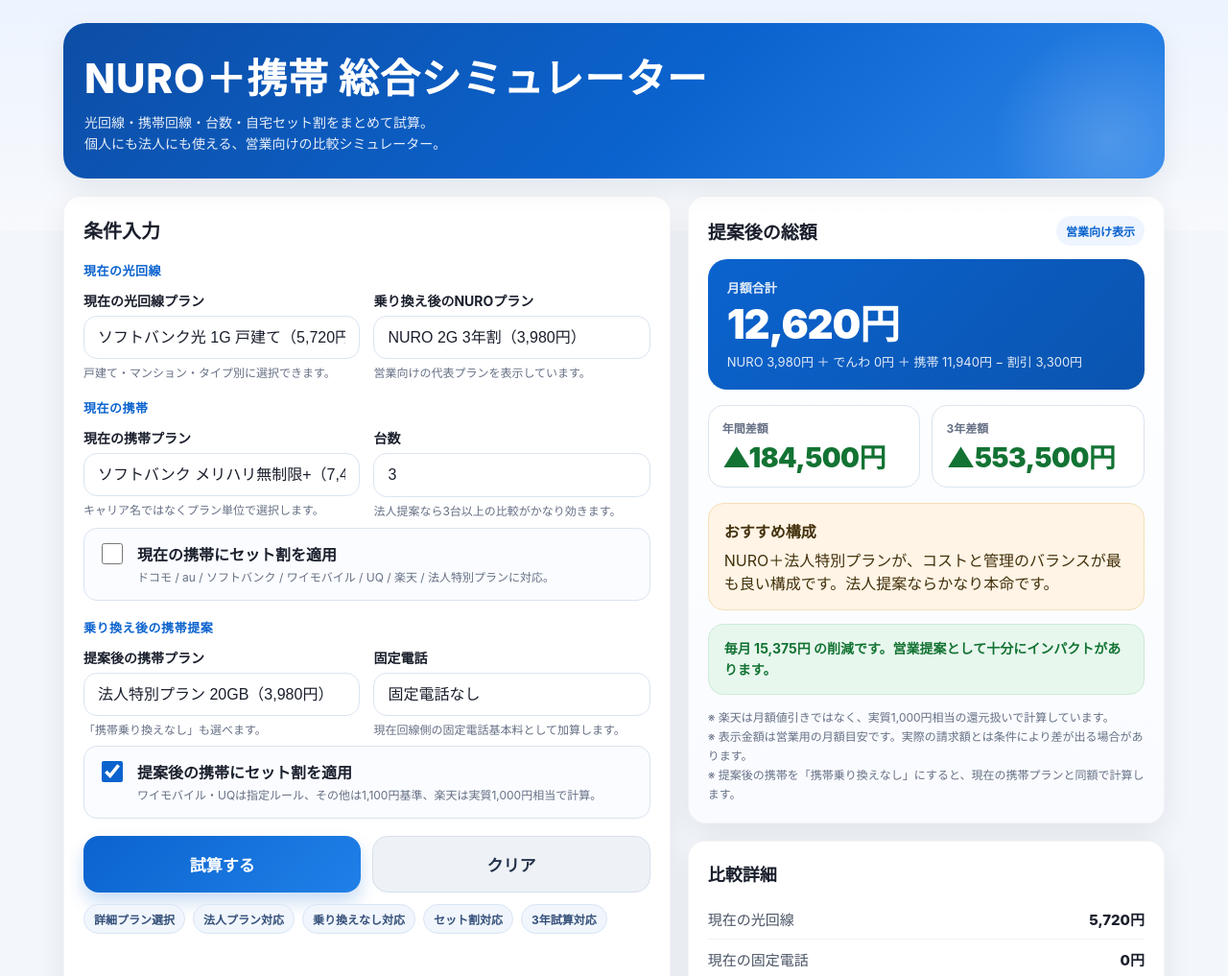
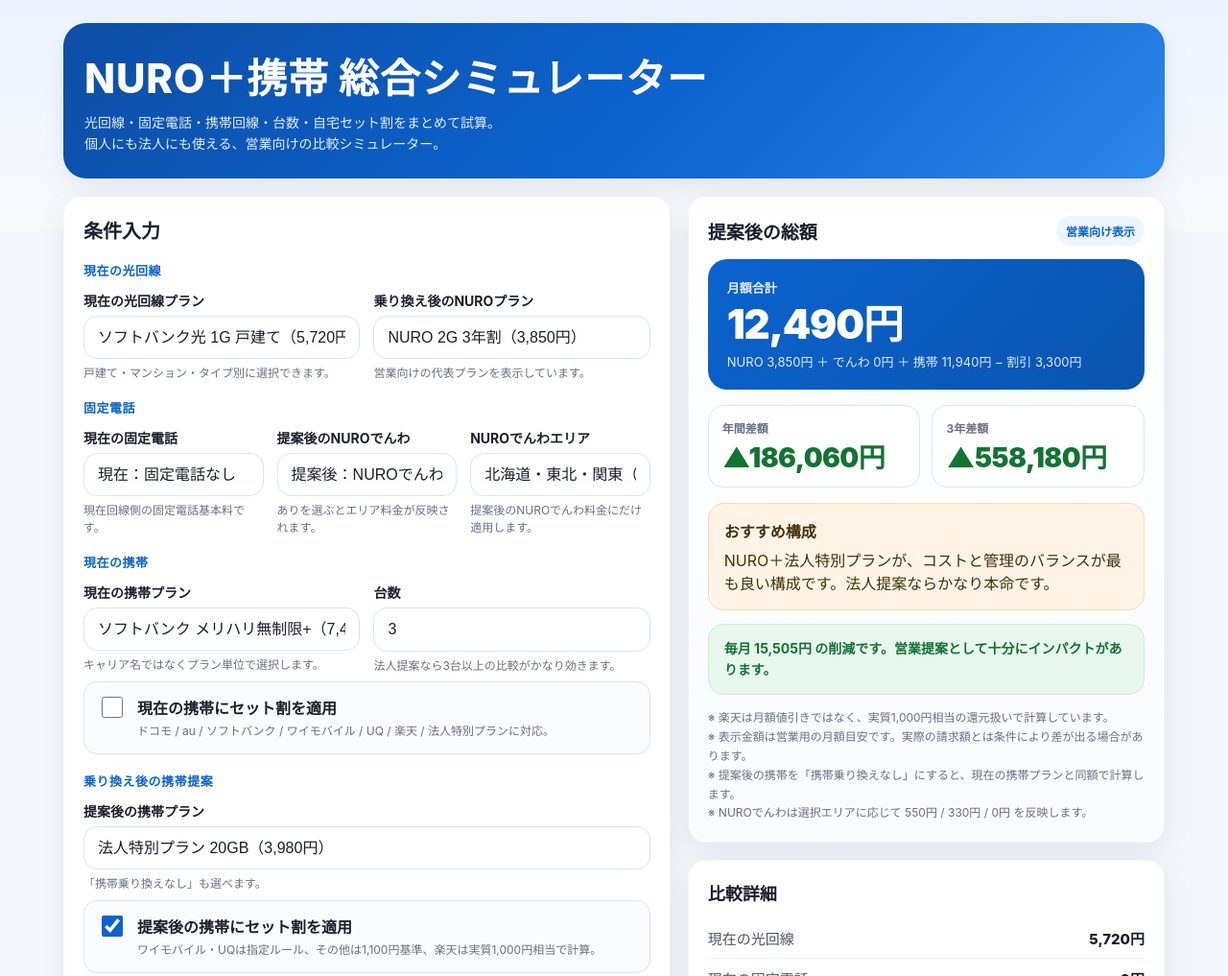
Before and after one commit to furuta-wako/simulator, a plain HTML site: page index.html in a window 1280 px wide. Shown: the top 1017 px of the page at 96% size. Drawn offline with Linux system fonts and the light colour scheme.

Commit message:
Update index.html

```diff
--- a/index.html
+++ b/index.html
@@ -19,12 +19,10 @@
       --sub:#667085;
       --line:#dbe4f0;
       --primary:#0b63ce;
-      --primary-dark:#084a9a;
       --accent:#eef5ff;
       --success:#e8f7ee;
       --success-text:#137333;
       --warn:#fff4e5;
-      --warn-text:#9a6700;
       --danger:#fff1f1;
       --danger-text:#b42318;
       --shadow:0 10px 30px rgba(16,24,40,.08);
@@ -54,16 +52,6 @@
       margin-bottom:18px;
       position:relative;
       overflow:hidden;
-    }
-
-    .hero::after{
-      content:"";
-      position:absolute;
-      inset:auto -60px -80px auto;
-      width:240px;
-      height:240px;
-      background:radial-gradient(circle, rgba(255,255,255,.18) 0%, rgba(255,255,255,0) 70%);
-      pointer-events:none;
     }
 
     .hero-title{
@@ -426,7 +414,7 @@
     <section class="hero">
       <h1 class="hero-title">NURO＋携帯 総合シミュレーター</h1>
       <p class="hero-sub">
-        光回線・携帯回線・台数・自宅セット割をまとめて試算。<br>
+        光回線・固定電話・携帯回線・台数・自宅セット割をまとめて試算。<br>
         個人にも法人にも使える、営業向けの比較シミュレーター。
       </p>
     </section>
@@ -446,6 +434,35 @@
             <label for="nuroPlan">乗り換え後のNUROプラン</label>
             <select id="nuroPlan"></select>
             <small>営業向けの代表プランを表示しています。</small>
+          </div>
+        </div>
+
+        <div class="section-label">固定電話</div>
+        <div class="row-3">
+          <div class="field">
+            <label for="currentPhoneOption">現在の固定電話</label>
+            <select id="currentPhoneOption">
+              <option value="0">現在：固定電話なし</option>
+              <option value="550">現在：固定電話あり（550円）</option>
+            </select>
+            <small>現在回線側の固定電話基本料です。</small>
+          </div>
+          <div class="field">
+            <label for="afterPhoneEnabled">提案後のNUROでんわ</label>
+            <select id="afterPhoneEnabled">
+              <option value="0">提案後：NUROでんわなし</option>
+              <option value="1">提案後：NUROでんわあり</option>
+            </select>
+            <small>ありを選ぶとエリア料金が反映されます。</small>
+          </div>
+          <div class="field">
+            <label for="nuroPhoneArea">NUROでんわエリア</label>
+            <select id="nuroPhoneArea">
+              <option value="550">北海道・東北・関東（550円）</option>
+              <option value="330">東海・関西・中国・九州（330円）</option>
+              <option value="0">対象外・なし（0円）</option>
+            </select>
+            <small>提案後のNUROでんわ料金にだけ適用します。</small>
           </div>
         </div>
 
@@ -472,20 +489,10 @@
         </label>
 
         <div class="section-label">乗り換え後の携帯提案</div>
-        <div class="row">
-          <div class="field">
-            <label for="afterMobile">提案後の携帯プラン</label>
-            <select id="afterMobile"></select>
-            <small>「携帯乗り換えなし」も選べます。</small>
-          </div>
-          <div class="field">
-            <label for="phoneOption">固定電話</label>
-            <select id="phoneOption">
-              <option value="0">固定電話なし</option>
-              <option value="550">現在：光電話あり（550円）</option>
-            </select>
-            <small>現在回線側の固定電話基本料として加算します。</small>
-          </div>
+        <div class="field">
+          <label for="afterMobile">提案後の携帯プラン</label>
+          <select id="afterMobile"></select>
+          <small>「携帯乗り換えなし」も選べます。</small>
         </div>
 
         <label class="check">
@@ -503,10 +510,10 @@
 
         <div class="tag-row">
           <span class="tag">詳細プラン選択</span>
+          <span class="tag">エリア切替対応</span>
+          <span class="tag">固定電話分離</span>
           <span class="tag">法人プラン対応</span>
           <span class="tag">乗り換えなし対応</span>
-          <span class="tag">セット割対応</span>
-          <span class="tag">3年試算対応</span>
         </div>
       </section>
 
@@ -534,7 +541,7 @@
             </div>
           </div>
 
-          <div class="recommend" id="recommendBox">
+          <div class="recommend">
             <strong>おすすめ構成</strong>
             <span id="recommendText">条件を選んで試算すると、おすすめ構成が表示されます。</span>
           </div>
@@ -546,7 +553,8 @@
           <div class="note">
             ※ 楽天は月額値引きではなく、実質1,000円相当の還元扱いで計算しています。<br>
             ※ 表示金額は営業用の月額目安です。実際の請求額とは条件により差が出る場合があります。<br>
-            ※ 提案後の携帯を「携帯乗り換えなし」にすると、現在の携帯プランと同額で計算します。
+            ※ 提案後の携帯を「携帯乗り換えなし」にすると、現在の携帯プランと同額で計算します。<br>
+            ※ NUROでんわは選択エリアに応じて 550円 / 330円 / 0円 を反映します。
           </div>
         </section>
 
@@ -590,10 +598,10 @@
     ];
 
     const nuroPlans = [
-      { id: "nuro_2g_3y", label: "NURO 2G 3年割", price: 3980, phone: 0 },
-      { id: "nuro_2g_normal", label: "NURO 2G 通常", price: 5500, phone: 0 },
-      { id: "nuro_10g_3y", label: "NURO 10G 3年割", price: 3980, phone: 0 },
-      { id: "nuro_10g_normal", label: "NURO 10G 通常", price: 6050, phone: 0 }
+      { id: "nuro_2g_3y", label: "NURO 2G 3年割", price: 3850 },
+      { id: "nuro_2g_normal", label: "NURO 2G 通常", price: 5500 },
+      { id: "nuro_10g_3y", label: "NURO 10G 3年割", price: 4400 },
+      { id: "nuro_10g_normal", label: "NURO 10G 通常", price: 6050 }
     ];
 
     const mobilePlans = [
@@ -646,12 +654,14 @@
     const el = {
       currentNet: document.getElementById("currentNet"),
       nuroPlan: document.getElementById("nuroPlan"),
+      currentPhoneOption: document.getElementById("currentPhoneOption"),
+      afterPhoneEnabled: document.getElementById("afterPhoneEnabled"),
+      nuroPhoneArea: document.getElementById("nuroPhoneArea"),
       currentMobile: document.getElementById("currentMobile"),
       afterMobile: document.getElementById("afterMobile"),
       count: document.getElementById("count"),
       currentSetwari: document.getElementById("currentSetwari"),
       afterSetwari: document.getElementById("afterSetwari"),
-      phoneOption: document.getElementById("phoneOption"),
 
       afterMonthly: document.getElementById("afterMonthly"),
       afterBreakdown: document.getElementById("afterBreakdown"),
@@ -697,6 +707,12 @@
       return setwariRules[plan.setwariType] ?? 0;
     }
 
+    function getNuroPhoneFee(){
+      const enabled = Number(el.afterPhoneEnabled.value);
+      if (!enabled) return 0;
+      return Number(el.nuroPhoneArea.value) || 0;
+    }
+
     function init(){
       populateSelect(el.currentNet, currentNetPlans, "softbank_1g_house");
       populateSelect(el.nuroPlan, nuroPlans, "nuro_2g_3y");
@@ -712,8 +728,8 @@
       const afterMobilePlan = getById(mobilePlans, el.afterMobile.value);
 
       const count = Math.max(1, Number(el.count.value) || 1);
-      const currentPhone = Number(el.phoneOption.value) || 0;
-      const afterPhone = currentPhone > 0 ? 550 : 0; // NUROでんわ簡易想定
+      const currentPhone = Number(el.currentPhoneOption.value) || 0;
+      const afterPhone = getNuroPhoneFee();
 
       const currentMobileUnit = currentMobilePlan.price;
       const currentMobileTotal = currentMobileUnit * count;
@@ -722,13 +738,7 @@
       const afterMobileUnit = afterMobilePlan.id === "keep_current" ? currentMobilePlan.price : afterMobilePlan.price;
       const afterMobileBase = afterMobileUnit * count;
 
-      let afterDiscountPlan;
-      if (afterMobilePlan.id === "keep_current") {
-        afterDiscountPlan = currentMobilePlan;
-      } else {
-        afterDiscountPlan = afterMobilePlan;
-      }
-
+      const afterDiscountPlan = afterMobilePlan.id === "keep_current" ? currentMobilePlan : afterMobilePlan;
       const afterDiscount = getSetwariAmount(afterDiscountPlan, el.afterSetwari.checked) * count;
 
       const currentTotal = currentNetPlan.price + currentPhone + currentMobileTotal - currentDiscount;
@@ -776,6 +786,18 @@
         recommendation += " 台数が多いので、法人特別プランも比較に出すとかなり強いです。";
       }
 
+      if (afterPhone > 0 && currentPhone === 0) {
+        recommendation += " 固定電話も追加しているので、電話ニーズがある相手向けの提案になっています。";
+      }
+
+      if (afterPhone === 0 && currentPhone > 0) {
+        recommendation += " 提案後は固定電話を外しているので、電話不要の相手には削減効果を強く出せます。";
+      }
+
+      if (Number(el.afterPhoneEnabled.value) === 1 && Number(el.nuroPhoneArea.value) === 330) {
+        recommendation += " NUROでんわは330円エリアで計算しているため、より有利な試算になっています。";
+      }
+
       el.recommendText.textContent = recommendation;
 
       if (monthDiff > 0) {
@@ -793,12 +815,14 @@
     function clearAll(){
       el.currentNet.value = "softbank_1g_house";
       el.nuroPlan.value = "nuro_2g_3y";
+      el.currentPhoneOption.value = "0";
+      el.afterPhoneEnabled.value = "0";
+      el.nuroPhoneArea.value = "550";
       el.currentMobile.value = "softbank_merihari";
       el.afterMobile.value = "corp_20";
       el.count.value = 3;
       el.currentSetwari.checked = false;
       el.afterSetwari.checked = true;
-      el.phoneOption.value = "0";
       calc();
     }
 
```
